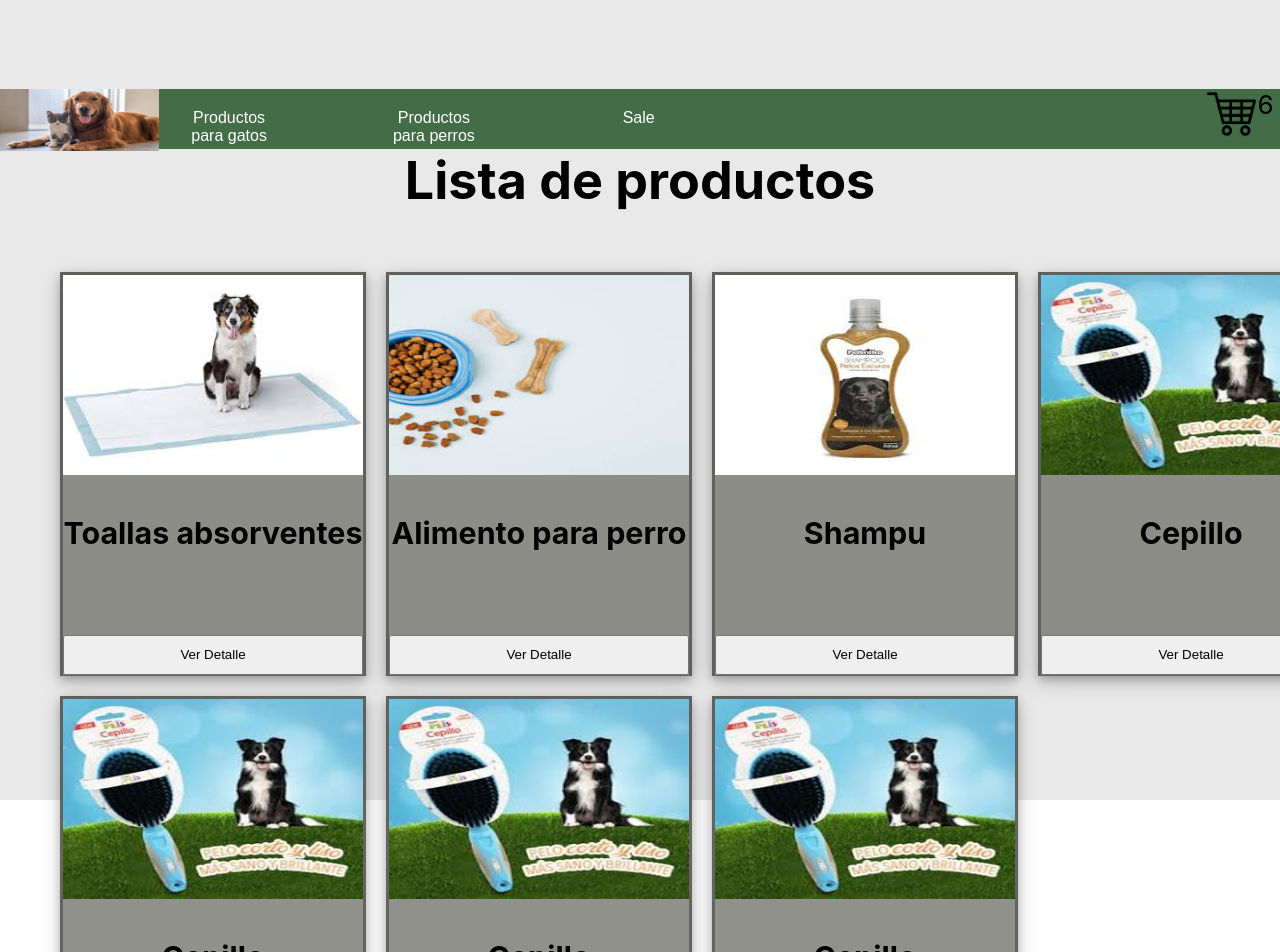
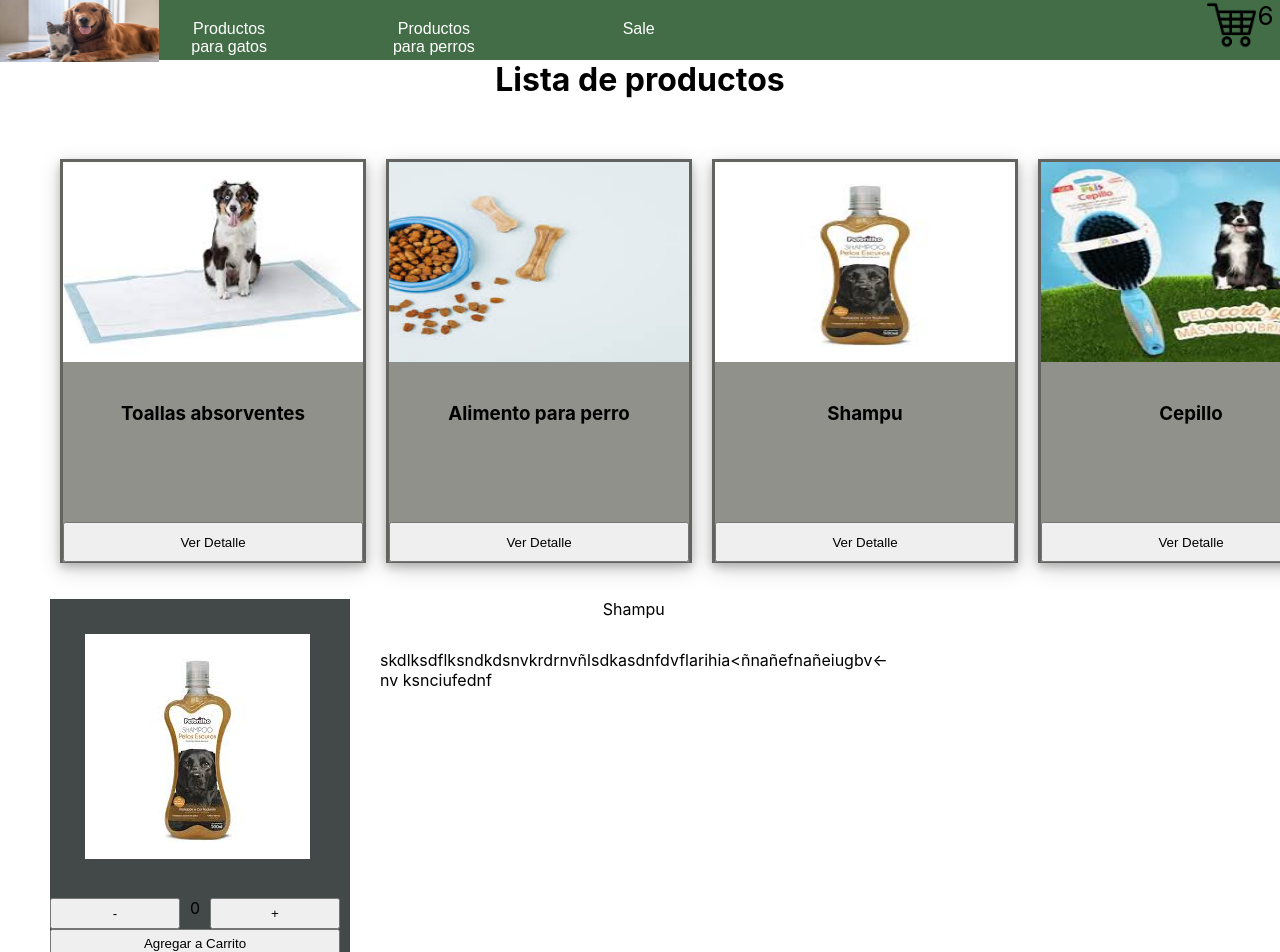
Before and after one commit to genesispinto/proyectoReactJs, a React (Create React App) app: page / in a window 1280 px wide. Shown: the top 952 px of the page. Built offline with nearby package versions, Linux system fonts and the light colour scheme.

Commit message:
se agrega componente ItemDetail, ItemDetailContainer

```diff
--- a/src/App.css
+++ b/src/App.css
@@ -4,24 +4,11 @@
 
 .App-header {
   background-color: #282c341a;
-  min-height: 100vh;
-  display: flex;
-  flex-direction: column;
+  /* min-height: 100vh; */
+  /* display: flex;
+  flex-direction: column; */
   align-items: center;
   justify-content: center;
   font-size: calc(10px + 2vmin);
   color: white;
 }
-
-.App-link {
-  color: #61dafb;
-}
-
-@keyframes App-logo-spin {
-  from {
-    transform: rotate(0deg);
-  }
-  to {
-    transform: rotate(360deg);
-  }
-}
--- a/src/App.js
+++ b/src/App.js
@@ -1,14 +1,16 @@
 import './App.css';
 import NavBar from './components/NavBar/NavBar';
 import ItemListContainer from './components/ItemListContainer/ItemListContainer';
+import ItemDetailContainer from './components/ItemDetailContainer/ItemDetailContainer';
 
 function App() {
   return (
     <div className="App">
       <header className="App-header">
         <NavBar/>
-        <ItemListContainer title="Lista de productos"/>
       </header>
+      <ItemListContainer title="Lista de productos"/>
+      <ItemDetailContainer/>
     </div>
   );
 }
--- a/src/components/Item/Item.css
+++ b/src/components/Item/Item.css
@@ -21,11 +21,6 @@
     width: 300px;
     height: 200px;
 }
-
-/* .btn1{
-    width: 100%;
-    height: 20px;
-} */
 .titulo{
     color: black;
 }
--- a/src/components/ItemCount/ItemCount.css
+++ b/src/components/ItemCount/ItemCount.css
@@ -1,5 +1,4 @@
 .controlesProductos{
-    margin: 300px 50px;
     width: 300px;
     height: 100px;
     display: grid;
--- /dev/null
+++ b/src/components/ItemDetail/ItemDetail.css
@@ -0,0 +1,30 @@
+.itemDetail{
+    margin: 50px;
+    width: 300px;
+    height: 400px;
+    background-color: rgb(67, 73, 73);
+    display: grid;
+    grid-template-columns: auto auto;
+    grid-template-rows: auto auto auto;
+
+}
+.imgDetail{
+    padding:  35px;
+    grid-column: 1/3;
+    grid-row: 1/4;
+}
+.nombreProducto{
+    grid-column: 2/3;
+    grid-row: 1/2;
+}
+.descriptionProducto{
+    padding: 30px;
+    text-align: justify;
+    grid-column: 2/3;
+    grid-row: 2/3;
+}
+.itemCount{
+    padding: 20px;
+    grid-column: 2/3;
+    grid-row: 3/4;
+}
--- /dev/null
+++ b/src/components/ItemDetail/ItemDetail.js
@@ -0,0 +1,19 @@
+import ItemCount from "../ItemCount/ItemCount"
+import "../ItemDetail/ItemDetail.css"
+
+const ItemDetail = (props) =>{
+
+    const handlerOnAdd = (quantity) =>{
+        console.log(`Se agregaron al carrito : ${quantity} unidades`)
+       }
+    return(
+        <div className="itemDetail">
+            <img src={props.producto.pictureUrl} alt={props.producto.title} className="imgDetail"/>
+            <p className="nombreProducto">{props.producto.title}</p>
+            <p className="descriptionProducto">{props.producto.description}</p>
+            <ItemCount stock1= {10} initial = {0} onAdd= {handlerOnAdd} className="itemCount"/>
+
+        </div>
+    )
+}
+export default ItemDetail
--- /dev/null
+++ b/src/components/ItemDetailContainer/ItemDetailContainer.js
@@ -0,0 +1,22 @@
+import {getProductsById } from "../productos";
+import { useEffect, useState } from "react";
+import ItemDetail from "../ItemDetail/ItemDetail";
+
+const ItemDetailContainer = () =>{
+
+    const [productsById, setProductsById]= useState({});
+
+    useEffect (()=>{
+        getProductsById(3).then(prods => {
+            setProductsById(prods)
+            console.log(prods)
+        })
+
+    }, [])
+
+    return(
+        <ItemDetail producto ={productsById} />
+
+    )
+}
+export default ItemDetailContainer
--- a/src/components/ItemList/ItemList.js
+++ b/src/components/ItemList/ItemList.js
@@ -2,7 +2,7 @@ import Item from "../Item/Item"
 import "../Item/Item.css"
 
 const ItemList = (props) =>{
-
+console.log(props)
     return(
         <div className="itemList">
             {props.productos.map(prod => <Item key={prod.id} {...prod}/>)}
--- a/src/components/ItemListContainer/ItemListContainer.js
+++ b/src/components/ItemListContainer/ItemListContainer.js
@@ -1,7 +1,6 @@
 import {useState, useEffect } from "react";
 import "./ItemListContainer.css";
-import ItemCount from "../ItemCount/ItemCount";
-import getProducts from "../productos";
+import { getProducts } from "../productos";
 import ItemList from "../ItemList/ItemList";
 
 const ItemListContainer = (props)=>{
@@ -14,18 +13,10 @@ const ItemListContainer = (props)=>{
             })
         }, [])
 
-
-         const handlerOnAdd = (quantity) =>{
-         console.log(`Se agregaron al carrito : ${quantity} unidades`)
-        }
-
     return(
         <div className="productos">
             <h1 className="titulo">{props.title}</h1>
-             <ItemList productos = {products}/>
-
-             {/* <ItemCount stock1= {10} initial = {0} onAdd= {handlerOnAdd}/>  */}
-
+             <ItemList productos={products} />
         </div>
         )
 }
--- a/src/components/NavBar/NavBar.css
+++ b/src/components/NavBar/NavBar.css
@@ -40,7 +40,7 @@
   nav ul li:hover {
     background: #3ead47;
   }
-  img{
+  .imgNavbar{
       width: 100%;
       height: 62px;
   }
--- a/src/components/NavBar/NavBar.js
+++ b/src/components/NavBar/NavBar.js
@@ -5,7 +5,7 @@ import CartWidget from "../CartWidget/CartWidget"
 const NavBar = () => {
     return (
             <nav >
-                <img src={imagen} alt="logo"></img>
+                <img className="imgNavbar" src={imagen} alt="logo"></img>
                 <ul>
                     <li>
                         <a href="#">Productos para gatos</a>
--- a/src/components/productos.js
+++ b/src/components/productos.js
@@ -17,7 +17,7 @@ const products = [{
 {
     id: 3,
     title: 'Shampu',
-    description: 'texto',
+    description: 'skdlksdflksndkdsnvkrdrnvñlsdkasdnfdvflarihia<ñnañefnañeiugbv<-nv ksnciufednf',
     price: 12000,
     pictureUrl:'./imagenes/producto3.jpeg',
 
@@ -30,35 +30,10 @@ const products = [{
     pictureUrl:'./imagenes/producto4.jpeg',
 
 },
-{
-    id: 5,
-    title: 'Cepillo',
-    description: 'texto',
-    price: 5000,
-    pictureUrl:'./imagenes/producto4.jpeg',
-
-},
-{
-    id: 6,
-    title: 'Cepillo',
-    description: 'texto',
-    price: 5000,
-    pictureUrl:'./imagenes/producto4.jpeg',
-
-},
-{
-    id: 7,
-    title: 'Cepillo',
-    description: 'texto',
-    price: 5000,
-    pictureUrl:'./imagenes/producto4.jpeg',
-
-},
 
 
 ]
-
-const getProducts = () =>{
+export const getProducts = () =>{
     return new Promise (resolve =>{
         setTimeout(()=>{
             resolve(products)
@@ -66,4 +41,10 @@ const getProducts = () =>{
     })
 }
 
-export default getProducts
+export const getProductsById = (props) =>{
+    return new Promise (resolve =>{
+        setTimeout(()=>{
+            resolve(products.find(prod => prod.id === props))
+        }, 2000)
+    })
+}
```
